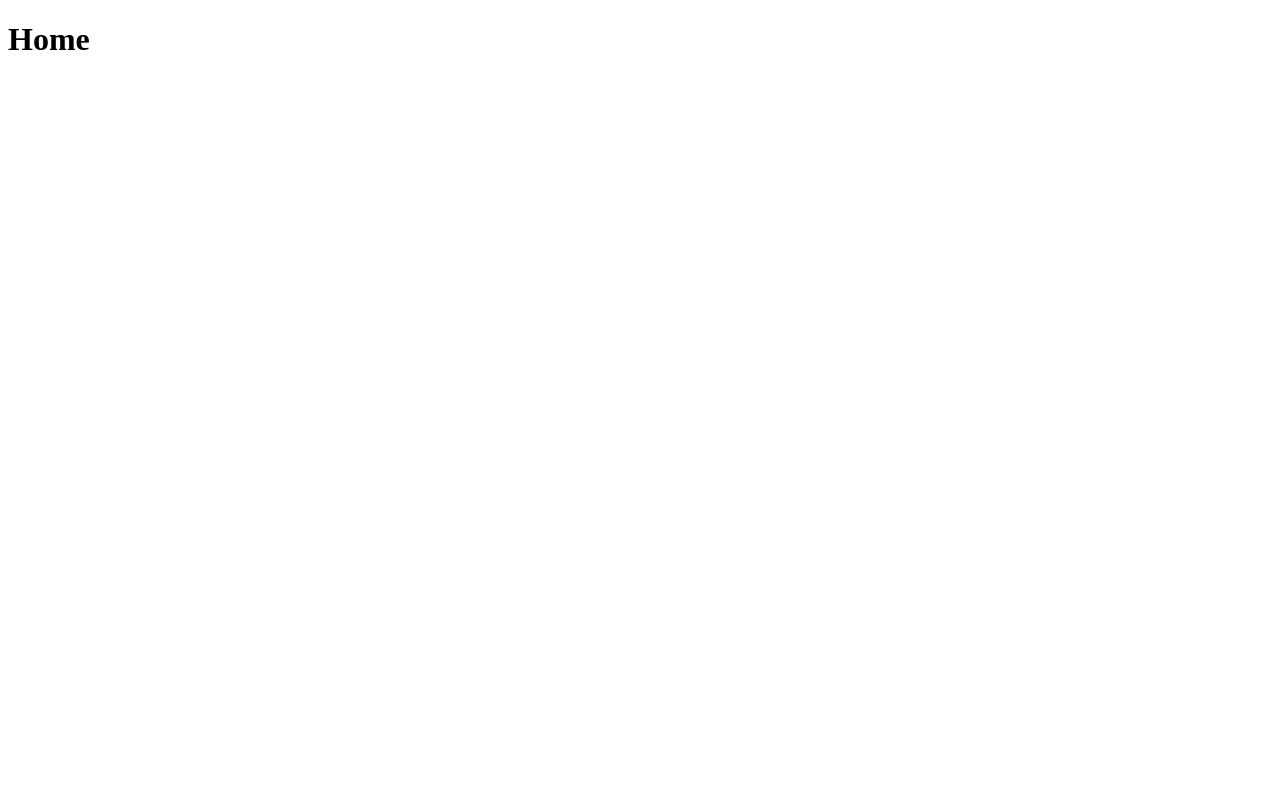
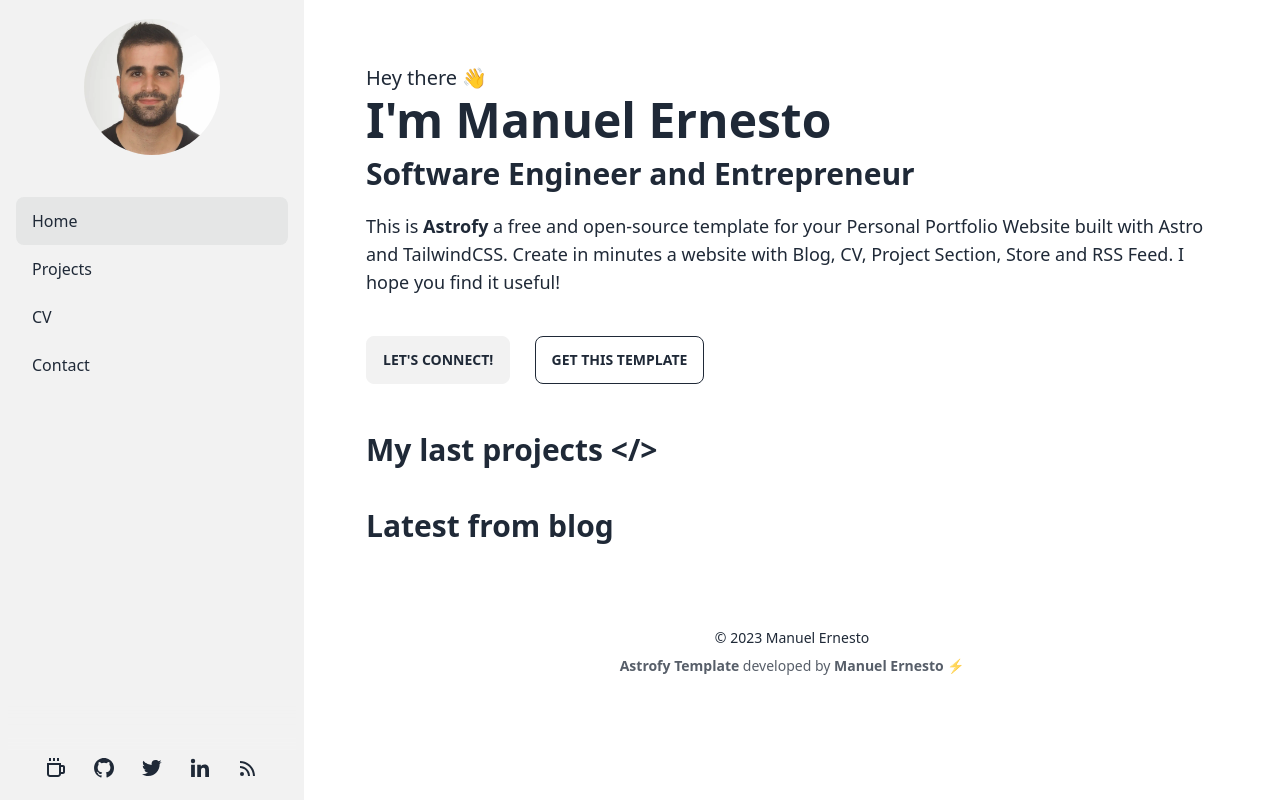
Before and after one commit to rubirp/rubirp.dev, an Astro site: page /rubirp.dev/ in a window 1280 px wide. Built offline with nearby package versions, Linux system fonts and the light colour scheme; Astro itself is replaced by a stand-in of ours.

Commit message:
Test Sidebar and baseurl

```diff
--- a/package.json
+++ b/package.json
@@ -10,6 +10,9 @@
     "astro": "astro"
   },
   "dependencies": {
-    "astro": "^3.0.9"
+    "@astrojs/tailwind": "^5.0.0",
+    "astro": "^3.0.9",
+    "daisyui": "^3.7.3",
+    "tailwindcss": "^3.3.3"
   }
 }
--- a/src/components/BaseHead.astro
+++ b/src/components/BaseHead.astro
@@ -2,7 +2,7 @@
 // Import the global.css file here so that it is included on
 // all pages through the use of the <BaseHead /> component.
 
-//import '../styles/global.css';
+import '../styles/global.css';
 
 export interface Props {
 	title: string;
@@ -10,13 +10,13 @@ export interface Props {
 }
 
 const { title, description } = Astro.props;
-const urlBase = Astro.url.pathname;
+const baseUrl = import.meta.env.BASE_URL;
 ---
 
 <!-- Global Metadata -->
 <meta charset="utf-8" />
 <meta name="viewport" content="width=device-width,initial-scale=1" />
-<link rel="icon" type="image/svg+xml" href={urlBase + "/favicon.svg"} />
+<link rel="icon" type="image/svg+xml" href={baseUrl + "/favicon.svg"} />
 <meta name="generator" content={Astro.generator} />
 
 <!-- Primary Meta Tags -->
--- a/src/components/Footer.astro
+++ b/src/components/Footer.astro
@@ -0,0 +1,12 @@
+---
+const today = new Date();
+---
+
+<footer class="footer footer-center block mb-5 pt-10">
+    <div class="pb-2"> &copy; {today.getFullYear()} Manuel Ernesto</div>
+    <div class="inline opacity-75">
+        <!-- Thanks for using this template. You can keep this line to support my work :) -->
+        <a href="https://astrofy-template.netlify.app/" target="_blank" class="font-bold">Astrofy Template</a> developed by
+        <a href="https://manuelernestog.github.io" target="_blank" class="font-bold">Manuel Ernesto ⚡️</a>
+    </div>
+</footer>
--- a/src/components/Header.astro
+++ b/src/components/Header.astro
@@ -0,0 +1,15 @@
+<div class="sticky lg:hidden top-0 z-30 flex h-16 w-full justify-center bg-opacity-90 backdrop-blur transition-all duration-100 bg-base-100 text-base-content shadow-sm">
+    <div class="navbar">
+        <div class="navbar-start">
+            <label for="my-drawer" class="btn btn-square btn-ghost">
+                <svg xmlns="http://www.w3.org/2000/svg" fill="none" viewBox="0 0 24 24" class="inline-block w-5 h-5 stroke-current">
+                    <path stroke-linecap="round" stroke-linejoin="round" stroke-width="2" d="M4 6h16M4 12h16M4 18h16"></path>
+                </svg>
+            </label>
+        </div>
+        <div class="navbar-center">
+            <a class="btn btn-ghost normal-case text-xl" href="/">Manuel Ernesto ⚡️</a>
+        </div>
+        <div class="navbar-end"></div>
+    </div>
+</div>
--- a/src/components/Sidebar.astro
+++ b/src/components/Sidebar.astro
@@ -0,0 +1,49 @@
+---
+import SidebarFooter from "./SidebarFooter.astro";
+import SidebarMenu from "./SidebarMenu.astro";
+import { Image } from 'astro:assets';
+const { sideBarActiveItemID } = Astro.props;
+
+const isProd = import.meta.env.PROD;
+const isDev = import.meta.env.DEV
+const mode = import.meta.env.MODE;
+const baseUrl = import.meta.env.BASE_URL;
+const site = import.meta.env.SITE;
+const assetsPrefix = import.meta.env.ASSETS_PREFIX;
+
+/*
+console.log("---------------------------------------------------");
+console.log("rubi isProd: " + isProd);
+console.log("rubi isDev: " + isDev);
+console.log("rubi mode: " + mode);
+console.log("rubi baseUrl: " + baseUrl);
+console.log("rubi site: " + site);
+console.log("rubi assetsPrefix: " + assetsPrefix);
+console.log("---------------------------------------------------");
+*/
+---
+
+<div class="drawer-side z-40">
+    <label for="my-drawer" class="drawer-overlay"></label>
+    <aside class="px-2 pt-2 h-auto min-h-full w-[19rem] bg-base-200 text-base-content flex flex-col">
+        <div class="w-fit mx-auto">
+            <a href={baseUrl} >
+                <div class="transition ease-in-out hover:scale-[102%] block m-auto">
+                    <div class="w-[8.5rem]">
+
+                    <Image src={baseUrl + "/images/profile.webp"} alt="Profile image" class="mask mask-circle" format="webp" width="300" height="300" />
+
+                    </div>
+                </div>
+            </a>
+        </div>
+        <SidebarMenu sideBarActiveItemID={sideBarActiveItemID} />
+        <SidebarFooter />
+    </aside>
+</div>
+
+<style>
+    .mask {
+        mask-position: 0% 25%;
+    }
+</style>
--- /dev/null
+++ b/src/components/SidebarFooter.astro
@@ -0,0 +1,38 @@
+<div class="block sticky pointer-events-none bottom-10 bg-base-200 justify-center h-12 [mask-image:linear-gradient(transparent,#000000)]"></div>
+
+<div class="social-icons px-4 pb-5 pt-1 flex self-center justify-center sticky bottom-0 bg-base-200">
+
+    <a href="https://manuelernestog.github.io/support-my-work/" target="_blank" class="mx-3" aria-label="Support my work" title="Support my work">
+        <svg xmlns="http://www.w3.org/2000/svg" width="24" height="24" viewBox="0 0 24 24" style="fill: currentColor;transform: ;msFilter:;">
+            <path fill-rule="evenodd" clip-rule="evenodd" d="M5 2h2v3H5zm4 0h2v3H9zm4 0h2v3h-2zm6 7h-2V7H3v11c0 1.654 1.346 3 3 3h8c1.654 0 3-1.346 3-3h2c1.103 0 2-.897 2-2v-5c0-1.103-.897-2-2-2zm-4 9a1 1 0 0 1-1 1H6a1 1 0 0 1-1-1V9h10v9zm2-2v-5h2l.002 5H17z"></path>
+        </svg>
+    </a>
+
+    <a href="https://github.com/manuelernestog" target="_blank" class="mx-3" aria-label="Github" title="Github">
+        <svg xmlns="http://www.w3.org/2000/svg" width="24" height="24" viewBox="0 0 24 24" style="fill: currentColor;transform: ;msFilter:;" >
+            <path fill-rule="evenodd" clip-rule="evenodd" d="M12.026 2c-5.509 0-9.974 4.465-9.974 9.974 0 4.406 2.857 8.145 6.821 9.465.499.09.679-.217.679-.481 0-.237-.008-.865-.011-1.696-2.775.602-3.361-1.338-3.361-1.338-.452-1.152-1.107-1.459-1.107-1.459-.905-.619.069-.605.069-.605 1.002.07 1.527 1.028 1.527 1.028.89 1.524 2.336 1.084 2.902.829.091-.645.351-1.085.635-1.334-2.214-.251-4.542-1.107-4.542-4.93 0-1.087.389-1.979 1.024-2.675-.101-.253-.446-1.268.099-2.64 0 0 .837-.269 2.742 1.021a9.582 9.582 0 0 1 2.496-.336 9.554 9.554 0 0 1 2.496.336c1.906-1.291 2.742-1.021 2.742-1.021.545 1.372.203 2.387.099 2.64.64.696 1.024 1.587 1.024 2.675 0 3.833-2.33 4.675-4.552 4.922.355.308.675.916.675 1.846 0 1.334-.012 2.41-.012 2.737 0 .267.178.577.687.479C19.146 20.115 22 16.379 22 11.974 22 6.465 17.535 2 12.026 2z"></path>
+        </svg>
+    </a>
+
+    <a href="https://twitter.com/manuelernestog" target="_blank" class="mx-3" aria-label="Twitter" title="Twitter">
+        <svg xmlns="http://www.w3.org/2000/svg" width="24" height="24" viewBox="0 0 24 24" style="fill: currentColor;transform: ;msFilter:;" >
+            <path d="M19.633 7.997c.013.175.013.349.013.523 0 5.325-4.053 11.461-11.46 11.461-2.282 0-4.402-.661-6.186-1.809.324.037.636.05.973.05a8.07 8.07 0 0 0 5.001-1.721 4.036 4.036 0 0 1-3.767-2.793c.249.037.499.062.761.062.361 0 .724-.05 1.061-.137a4.027 4.027 0 0 1-3.23-3.953v-.05c.537.299 1.16.486 1.82.511a4.022 4.022 0 0 1-1.796-3.354c0-.748.199-1.434.548-2.032a11.457 11.457 0 0 0 8.306 4.215c-.062-.3-.1-.611-.1-.923a4.026 4.026 0 0 1 4.028-4.028c1.16 0 2.207.486 2.943 1.272a7.957 7.957 0 0 0 2.556-.973 4.02 4.02 0 0 1-1.771 2.22 8.073 8.073 0 0 0 2.319-.624 8.645 8.645 0 0 1-2.019 2.083z"></path>
+        </svg>
+    </a>
+
+    <a href="https://www.linkedin.com/in/manuelernestogr" target="_blank" class="mx-3" aria-label="Linkedin" title="Linkedin">
+        <svg xmlns="http://www.w3.org/2000/svg" width="24" height="24" viewBox="0 0 24 24" style="fill: currentColor;transform: ;msFilter:;" >
+            <circle cx="4.983" cy="5.009" r="2.188"></circle>
+            <path d="M9.237 8.855v12.139h3.769v-6.003c0-1.584.298-3.118 2.262-3.118 1.937 0 1.961 1.811 1.961 3.218v5.904H21v-6.657c0-3.27-.704-5.783-4.526-5.783-1.835 0-3.065 1.007-3.568 1.96h-.051v-1.66H9.237zm-6.142 0H6.87v12.139H3.095z"></path>
+        </svg>
+    </a>
+
+    <a href="/rss.xml" target="_blank" class="mx-3" aria-label="RSS Feed" title="RSS Feed">
+        <svg xmlns="http://www.w3.org/2000/svg" width="24" height="24" viewBox="0 0 24 24" style="fill: currentColor;transform: ;msFilter:;" >
+            <path d="M19 20.001C19 11.729 12.271 5 4 5v2c7.168 0 13 5.832 13 13.001h2z"></path>
+            <path d="M12 20.001h2C14 14.486 9.514 10 4 10v2c4.411 0 8 3.589 8 8.001z"></path>
+            <circle cx="6" cy="18" r="2"></circle>
+        </svg>
+    </a>
+
+</div>
--- /dev/null
+++ b/src/components/SidebarMenu.astro
@@ -0,0 +1,17 @@
+---
+const { sideBarActiveItemID } = Astro.props;
+const activeClass = "bg-base-300"; // For primary color replace with `active` class
+const baseUrl = import.meta.env.BASE_URL;
+---
+
+<ul class="menu grow shrink menu-md overflow-y-auto">
+    <li><a class="py-3 text-base" id="home" href={baseUrl} >Home</a></li>
+    <li><a class="py-3 text-base" id="projects" href={baseUrl + "/projects"}>Projects</a></li>
+    <li><a class="py-3 text-base" id="cv" href={baseUrl + "/cv"}>CV</a></li>
+    <li><a class="py-3 text-base" href="mailto:contact.rubi_almansa@hotmail.com" target="_blank" referrerpolicy="no-referrer-when-downgrade">Contact</a></li>
+</ul>
+
+<script define:vars={{ sideBarActiveItemID: sideBarActiveItemID, activeClass: activeClass }}>
+    const activeItemElem = document.getElementById(sideBarActiveItemID);
+    activeItemElem && activeItemElem.classList.add(activeClass);
+</script>
--- a/src/layouts/BaseLayout.astro
+++ b/src/layouts/BaseLayout.astro
@@ -1,9 +1,12 @@
 ---
 import BaseHead from '../components/BaseHead.astro'
+import Footer from '../components/Footer.astro';
+import Header from '../components/Header.astro';
+import Sidebar from '../components/Sidebar.astro';
 
 import { SITE_TITLE, SITE_DESCRIPTION } from "../content/config";
 
-const { title = SITE_TITLE, description = SITE_DESCRIPTION} = Astro.props;
+const { title = SITE_TITLE, description = SITE_DESCRIPTION, includeSidebar = true, sideBarActiveItemID} = Astro.props;
 ---
 
 <!DOCTYPE html>
@@ -14,9 +17,29 @@ const { title = SITE_TITLE, description = SITE_DESCRIPTION} = Astro.props;
     </head>
 
     <body>
-        <main>
-            <slot />
-        </main>
+
+        <div class="bg-base-100 drawer lg:drawer-open">
+
+            <input id="my-drawer" type="checkbox" class="drawer-toggle" />
+
+            <div class="drawer-content bg-base-100">
+
+                <Header title={title} />
+
+                <div class="md:flex md:justify-center">
+                    <main class="p-6 pt-10 lg:max-w-[900px] max-w-[100vw]">
+                        <slot />
+                    </main>
+                </div>
+
+                <Footer />
+
+            </div>
+
+            {includeSidebar && <Sidebar sideBarActiveItemID={sideBarActiveItemID} />}
+
+        </div>
+
     </body>
 
 </html>
--- a/src/pages/index.astro
+++ b/src/pages/index.astro
@@ -2,6 +2,32 @@
 import BaseLayout  from '../layouts/BaseLayout.astro';
 ---
 
-<BaseLayout>
-	<h1>Home</h1>
+<BaseLayout sideBarActiveItemID="home">
+	<div class="pb-12 mt-5">
+		<div class="text-xl py-1">Hey there 👋</div>
+		<div class="text-5xl font-bold">I'm Manuel Ernesto</div>
+		<div class="text-3xl py-3 font-bold">Software Engineer and Entrepreneur</div>
+		<div class="py-2">
+		  <text class="text-lg">
+			This is <b>Astrofy</b> a free and open-source template for your Personal Portfolio Website built with Astro and TailwindCSS.
+			Create in minutes a website with Blog, CV, Project Section, Store and RSS Feed. I hope you find
+			it useful!
+		  </text>
+		</div>
+		<div class="mt-8">
+		  <a class="btn" href="https://twitter.com/manuelernestog" target="_blank"> Let's connect!</a>
+		  <a href="https://github.com/manuelernestog/astrofy" target="_blank" class="btn btn-outline ml-5">
+			Get This template
+		  </a>
+		</div>
+	  </div>
+
+	  <div>
+		<div class="text-3xl w-full font-bold mb-2">My last projects {"</>"}</div>
+	  </div>
+
+
+	  <div>
+		<div class="text-3xl w-full font-bold mb-5 mt-10">Latest from blog</div>
+	  </div>
 </BaseLayout>
--- /dev/null
+++ b/src/pages/projects.astro
@@ -0,0 +1,9 @@
+---
+import BaseLayout  from '../layouts/BaseLayout.astro';
+---
+
+<BaseLayout sideBarActiveItemID="projects">
+	<div class="pb-12 mt-5">
+		<div class="text-xl py-1">Projects</div>
+	</div>
+</BaseLayout>
--- /dev/null
+++ b/src/styles/global.css
@@ -0,0 +1,3 @@
+.time-line-container>div:last-child .education__time>.education__line {
+    display: none;
+}
--- /dev/null
+++ b/tailwind.config.cjs
@@ -0,0 +1,13 @@
+/** @type {import('tailwindcss').Config} */
+module.exports = {
+	content: ['./src/**/*.{astro,html,js,jsx,md,mdx,svelte,ts,tsx,vue}'],
+	theme: {
+		extend: {},
+	},
+	plugins: [require("daisyui")],
+	daisyui: {
+		themes: true, // true: all themes | false: only light + dark | array: specific themes like this ["light", "dark", "cupcake"]
+		darkTheme: "dark", // name of one of the included themes for dark mode
+		logs: false, // Shows info about daisyUI version and used config in the console when building your CSS
+	}
+}
```
Also changed, not shown: astro.config.mjs (+5 -2 lines), src/pages/cv.astro (added, +9 -0 lines), public/images/profile.webp (added), 1 other file.
